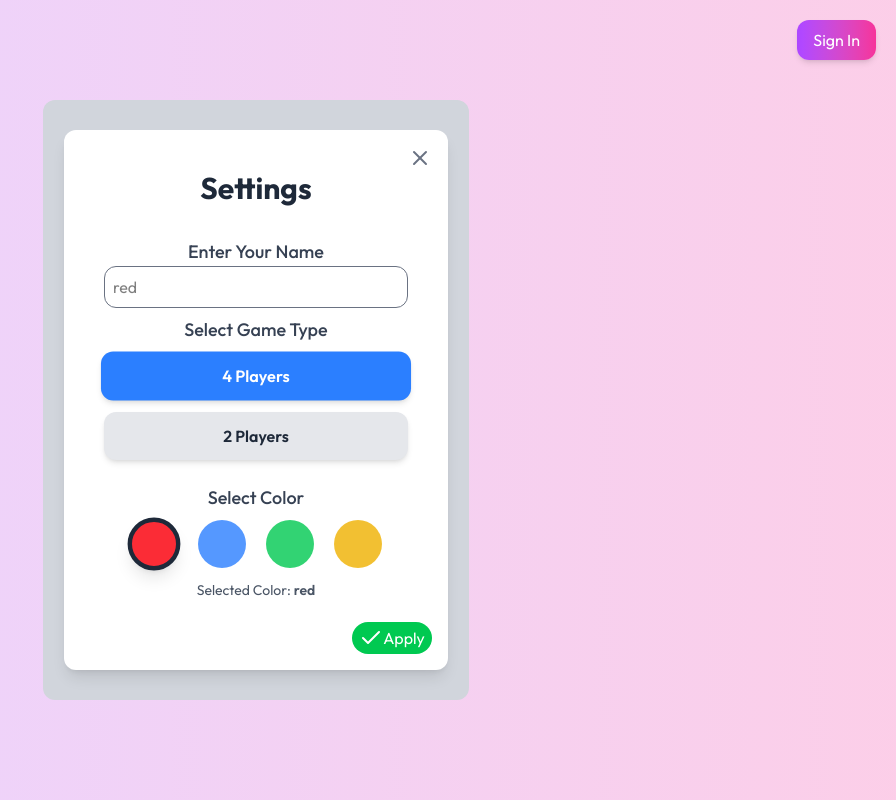
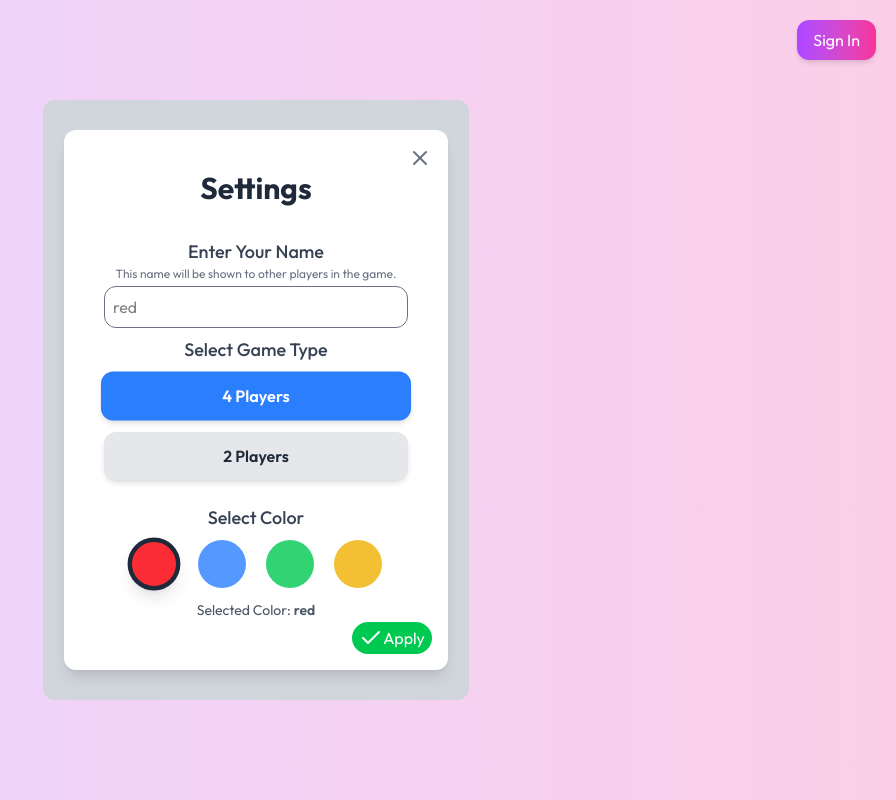
Before and after one commit to MeiRomney/Ludo, a React (Vite) app in the folder client/: page /setting in a window 1280 px wide. Shown: the whole page, without its empty margins (384-1280 px from the left). Built offline with nearby package versions, Linux system fonts and the light colour scheme; no server answers.

Commit message:
feat: improve settings UX and accessibility

```diff
--- a/client/src/components/SettingModal.jsx
+++ b/client/src/components/SettingModal.jsx
@@ -99,7 +99,16 @@ const Setting = () => {
       <Toaster position='top-center'/>
       <div className='relative p-10 rounded-xl w-[90%] h-[90%] flex flex-col bg-white shadow-lg'>
         <h2 className='text-3xl font-bold text-gray-800 mb-4 text-center'>Settings</h2>
-        <button onClick={()=> navigate('/')} className='absolute top-4 right-4 w-6 h-6 text-gray-500 hover:text-gray-700 cursor-pointer'><X/></button>
+
+        {/* added aria-label only */}
+        <button
+          aria-label="Close settings"
+          onClick={()=> navigate('/')}
+          className='absolute top-4 right-4 w-6 h-6 text-gray-500 hover:text-gray-700 cursor-pointer'
+        >
+          <X/>
+        </button>
+
         {loading ? (
           <div className='flex flex-1 justify-center items-center text-gray-600'>Loading settings...</div>
         ) : (
@@ -107,6 +116,12 @@ const Setting = () => {
             {/* Name */}
             <div className='flex flex-col gap-0 my-0 mb-2 w-full'>
               <h3 className='text-lg font-medium text-gray-700'>Enter Your Name</h3>
+
+              {/* new helper text, rest unchanged */}
+              <p className='text-xs text-gray-500 mb-1'>
+                This name will be shown to other players in the game.
+              </p>
+
               <input
                 type="text"
                 placeholder={`${selectedColor}`}
```
Lines whose indentation alone changed are shown as unchanged.
